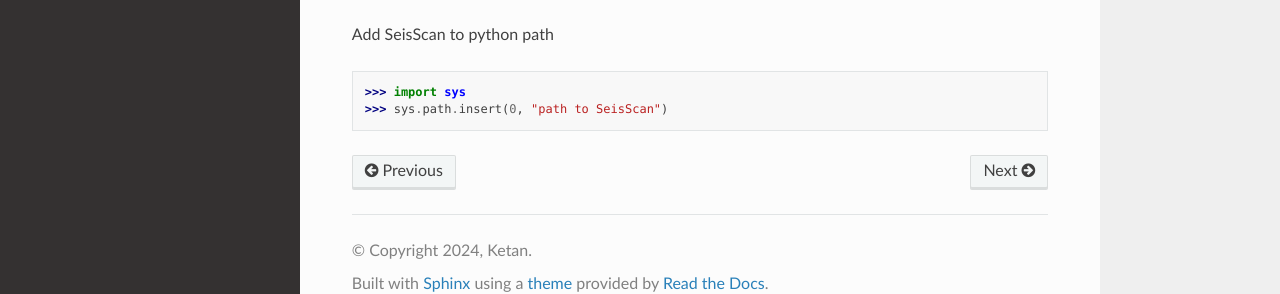
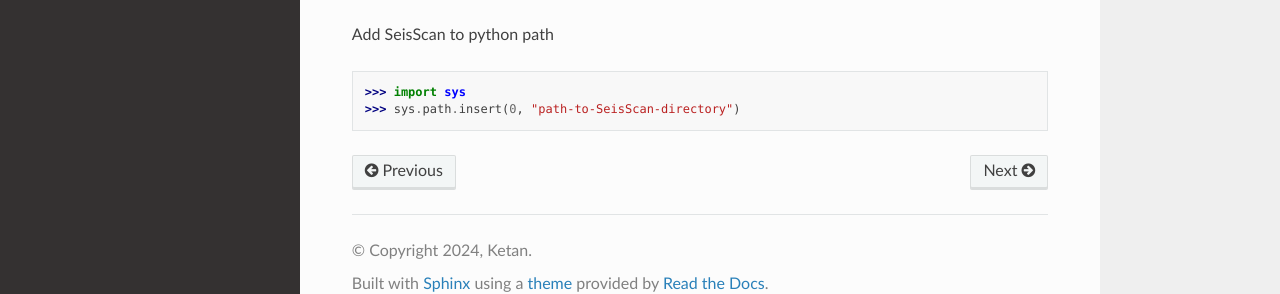
Before and after one commit to ketansingharoy/rtd-tutorial, a Sphinx documentation site: the page built from docs/source/Installation.rst, in a window 1280 px wide. Shown: the part 481-775 px from the top of the page. Built offline with Sphinx 7.4.7 and the Read the Docs theme 2.0.0, drawn with Linux system fonts in a browser that asks for light colours; pages that are not in the unit, such as notebooks, are missing from menus.

Commit message:
Update Installation.rst

```diff
--- a/docs/source/Installation.rst
+++ b/docs/source/Installation.rst
@@ -16,4 +16,4 @@ Install dependencies
 Add SeisScan to python path
 ::
     >>> import sys
-    >>> sys.path.insert(0, "path to SeisScan")
+    >>> sys.path.insert(0, "path-to-SeisScan-directory")
```
